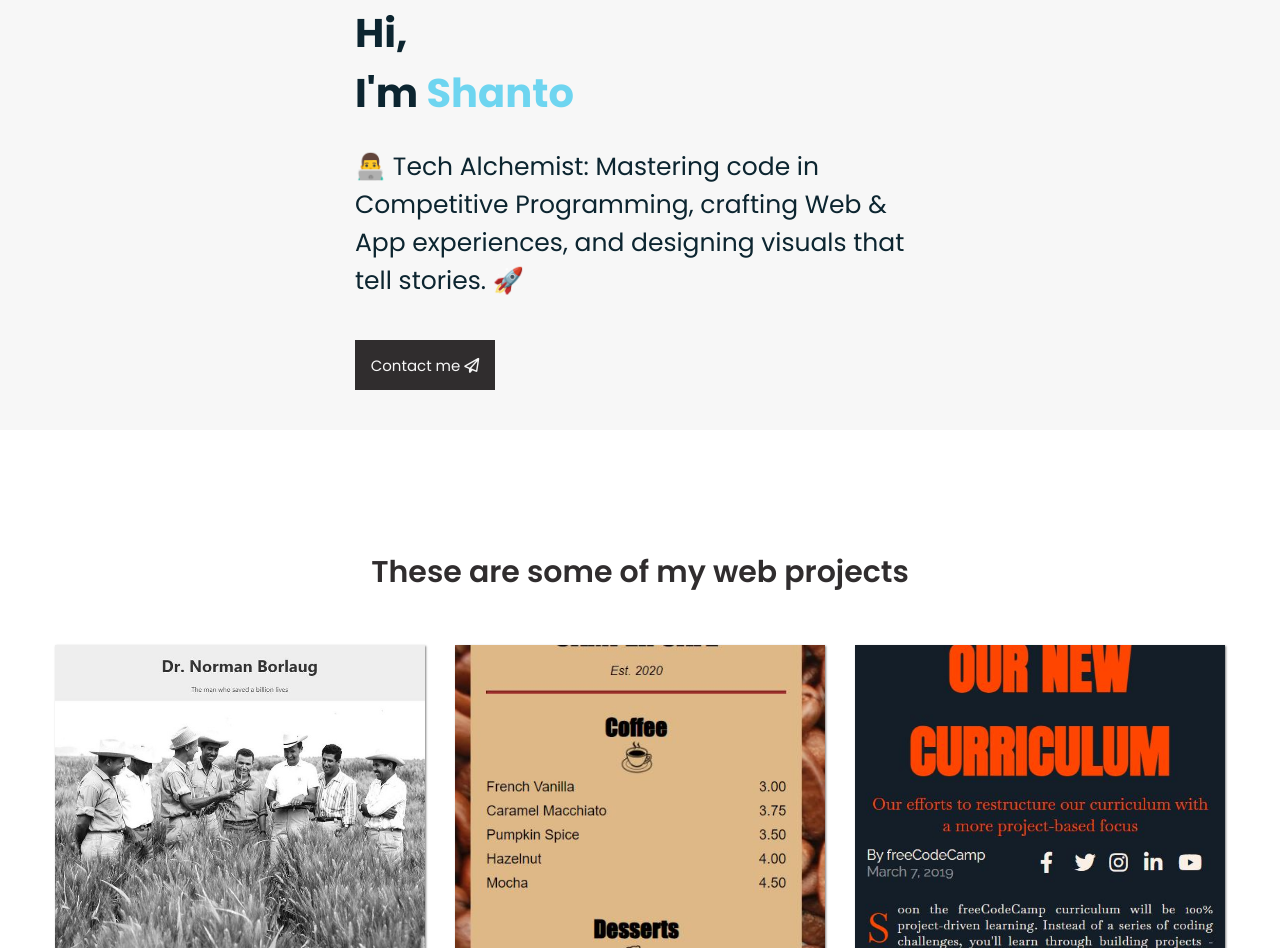
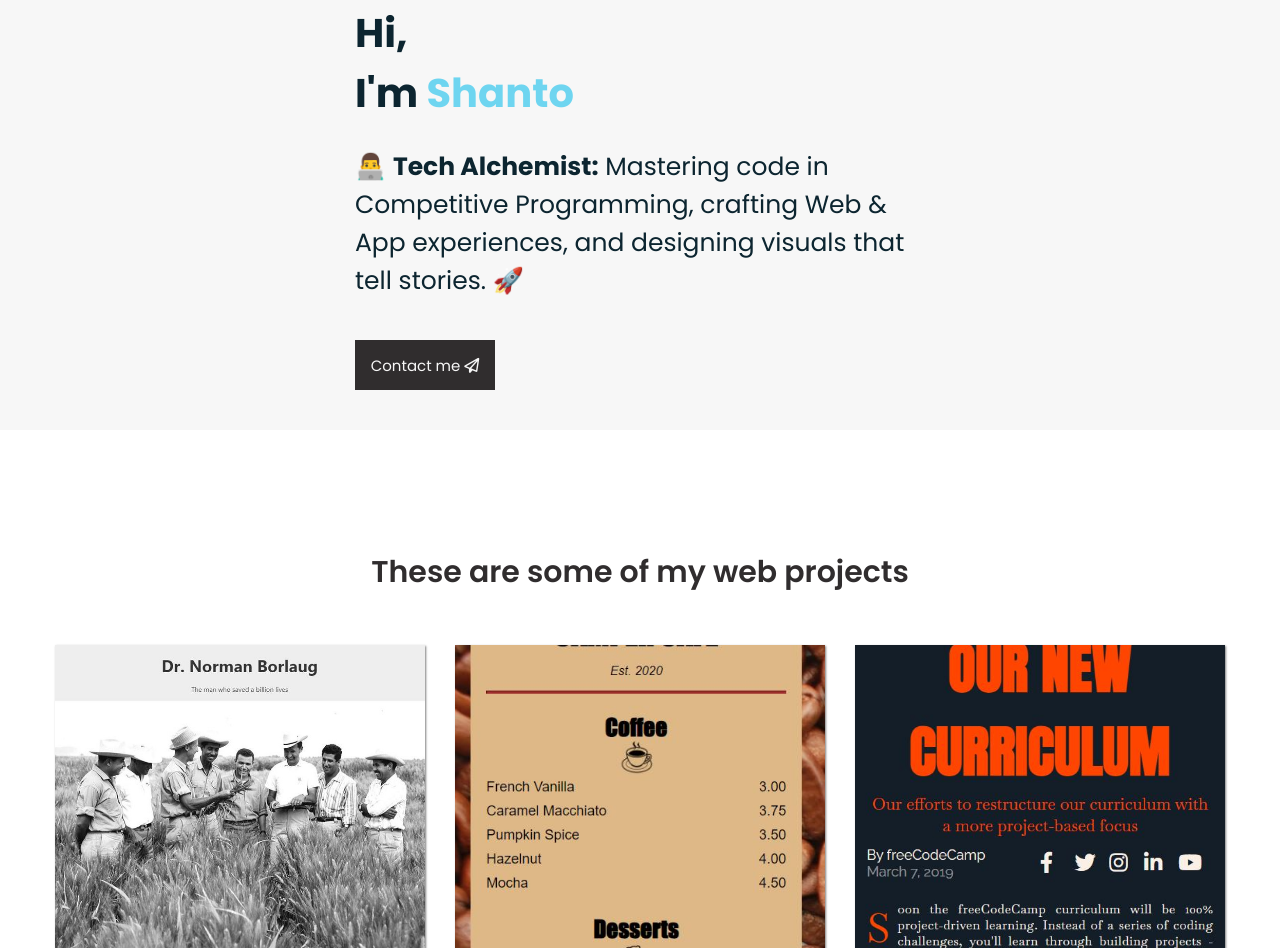
Before and after one commit to Tanxim/Portfolio, a plain HTML site: page index.html in a window 1280 px wide. Shown: the part 897-1845 px from the top of the page. Drawn offline with Linux system fonts and the light colour scheme.

Commit message:
Update index.html

```diff
--- a/index.html
+++ b/index.html
@@ -29,7 +29,7 @@
         </div>
         <div class="wlc-text">
             <h1 class="fapp">Hi,<br/> I'm <span class="name-color">Shanto</span></h1>
-            <p class="fapp">👨‍💻 Tech Alchemist: Mastering code in Competitive Programming, crafting Web & App experiences, and designing visuals that tell stories. 🚀</p>
+            <p class="fapp">👨‍💻 <strong>Tech Alchemist:</strong> Mastering code in Competitive Programming, crafting Web & App experiences, and designing visuals that tell stories. 🚀</p>
             <a href="mailto:shantokhan611@gmail.com" class="cntme">Contact me&nbsp;<i class="fa-regular fa-paper-plane"></i></a>
         </div>
     </section>
```
